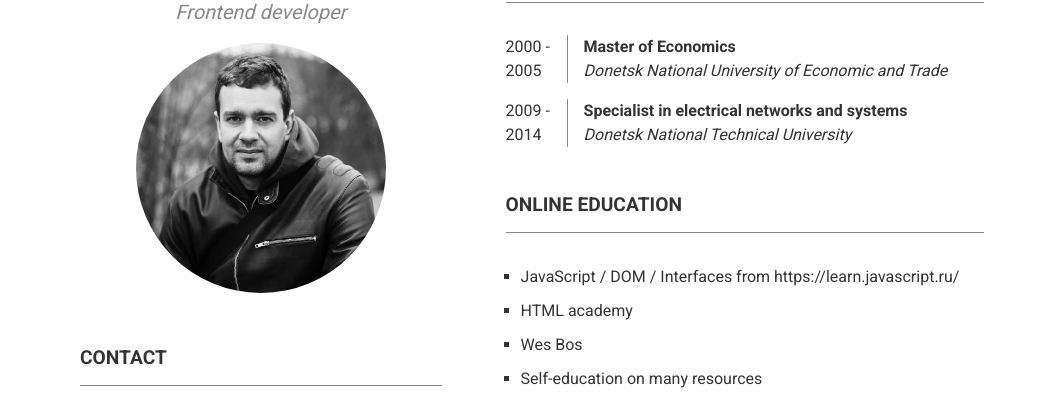
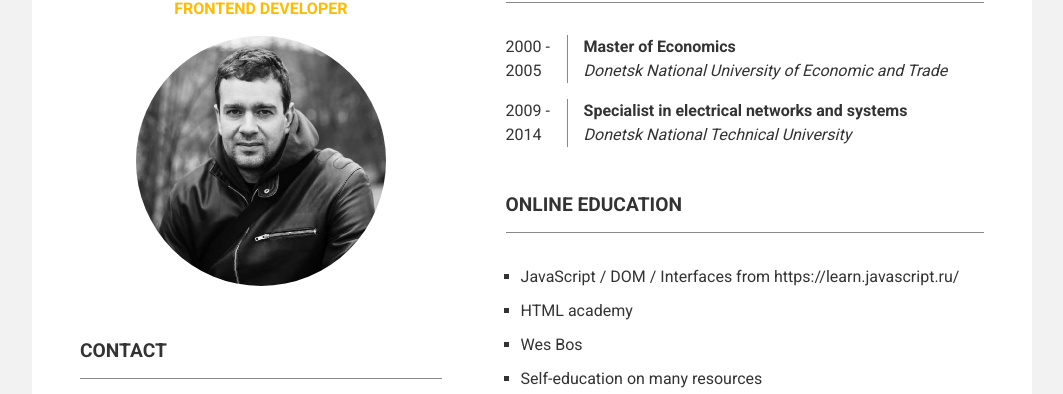
Before and after one commit to IMGarry/rsschool-cv, a plain HTML site: page index.html in a window 1280 px wide. Shown: the part 131-525 px from the top of the page, without its empty margins (108-1171 px from the left). Drawn offline with Linux system fonts and the light colour scheme.

Commit message:
docs: update files

```diff
--- a/index.html
+++ b/index.html
@@ -19,10 +19,13 @@
 		<main class="resume">
 			<div class="column">
 				<section class="profile">
-					<h1>Igor Marchenko</h1>
-					<p><em>Frontend developer</em></p>
-					<figure>
-						<img src="profile.jpg" alt="Igor Marchenko" />
+					<figure class="student">
+						<figcaption class="student_data">
+							<h1>Igor Marchenko</h1>
+							<h3>Frontend developer</h3>
+						</figcaption>
+
+						<img src="profile.jpg" alt="Igor Marchenko" class="student_pic" />
 					</figure>
 				</section>
 
@@ -74,8 +77,8 @@
 								<li>CMS</li>
 								<li>Node.JS</li>
 								<li>React</li>
-                <li>Panoramic photo</li>
-                <li>Virtual tours</li>
+								<li>Panoramic photo</li>
+								<li>Virtual tours</li>
 							</ul>
 						</li>
 						<li>
--- a/style.css
+++ b/style.css
@@ -16,6 +16,7 @@ body {
 	background-image: url(pattern.svg);
 	background-size: 500px;
 	background-attachment: fixed;
+	background-color: #8585851a;
 }
 
 h1 {
@@ -62,10 +63,12 @@ ul {
 	text-align: center;
 }
 
-.profile img {
+.student_pic {
 	border-radius: 50%;
 	max-width: 250px;
+	margin-top: 15px;
 }
+
 
 .profile p {
 	color: #888;
```
